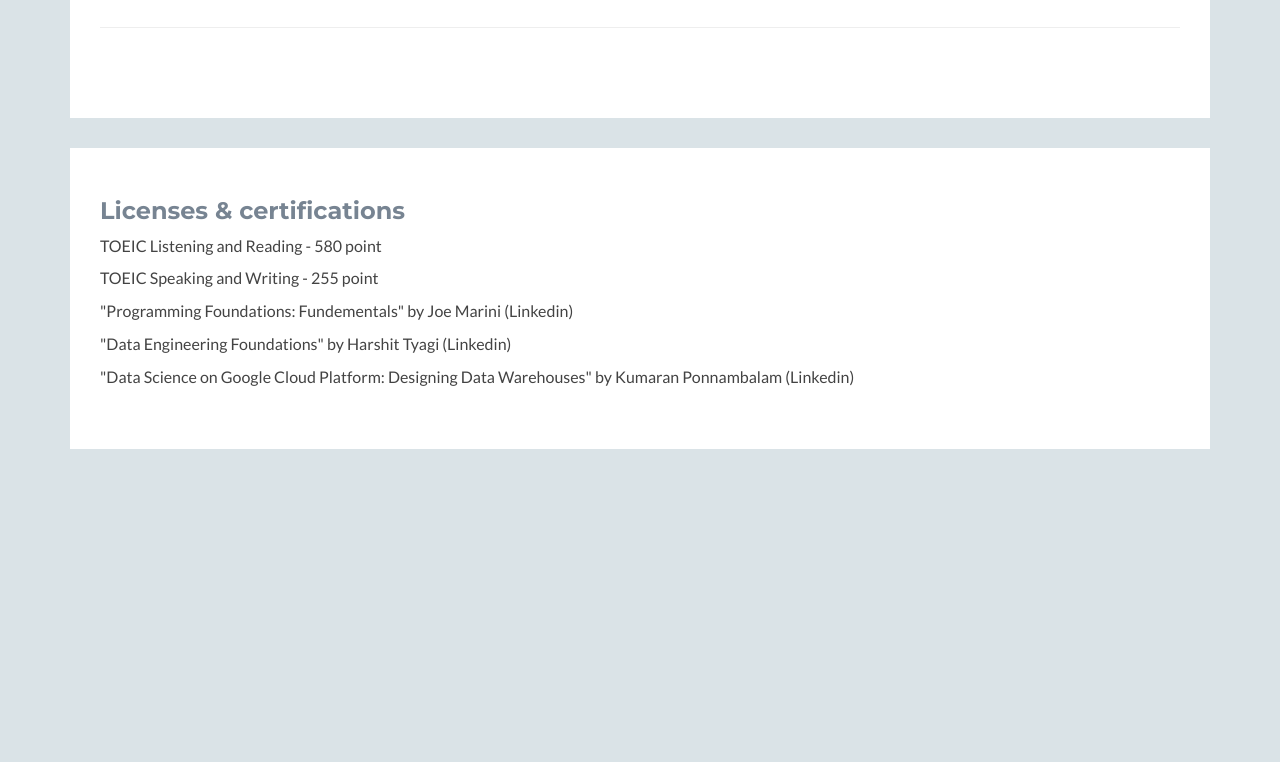
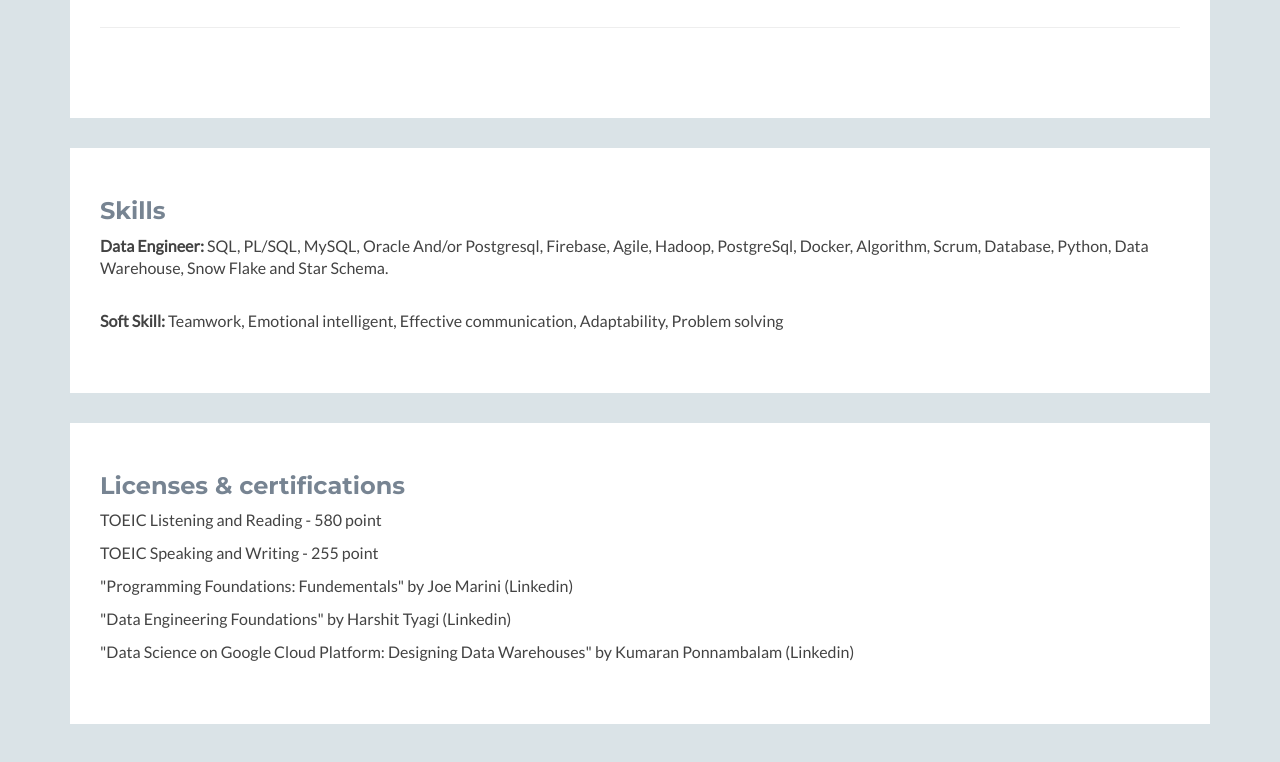
Before and after one commit to hoainam5301/HoaiNam_CV, a plain HTML site: page index.html in a window 1280 px wide. Shown: the part 2773-3535 px from the top of the page. Before the commit the page ends 3312 px from the top, so only its background shows below. Drawn offline with nearby package versions, Linux system fonts and the light colour scheme.

Commit message:
update code

```diff
--- a/index.html
+++ b/index.html
@@ -68,7 +68,8 @@
                                         working there, I took part in projects involving data and discovered my strong
                                         interest in being a data engineer. As a result, I've been consistently learning
                                         and gaining experience to excel in this role. I improved my skills in analyzing,
-                                        solving problems, and working in teams during my time there. For long-term goal, I want to
+                                        solving problems, and working in teams during my time there. For long-term goal,
+                                        I want to
                                         become an expert in Data Engineering.</p>
                                     <ul class="list-unstyled">
                                         <li><i class="fa fa-map-marker"></i><span class="sr-only">Location:</span> Thu
@@ -158,8 +159,8 @@
                                     <p>- Use Python to scrape data about product information from online and offline
                                         sales channels, then dump the data into a data lake. </p>
                                     <p>- Store the Data Lake by Hadoop. </p>
-                                    <p>- Extract the data from Kafka, group them as a window, transform and load them
-                                        back to Postgres SQL. </p>
+                                    <p>- Extract the data from Kafka, Transform and Load them
+                                        back to Postgres SQL.(ETL)</p>
                                     <p><b>Tech Stack:</b> Python, Kafka, Docker, Docker Compose, Hadoop, PLSQL, MySQL,
                                         Airflow,
                                         PostgreSQL, Dremio</p>
@@ -214,6 +215,25 @@
                 </section><!--//section-->
                 <section class="projects section">
                     <div class="section-inner">
+                        <h3 class="section-title">Skills</h3>
+                        <div class="spacer" data-height="97"></div>
+                        <div class="content">
+                            <div class="item">
+                                <p><b>Data Engineer:</b> SQL, PL/SQL, MySQL, Oracle And/or Postgresql, Firebase, Agile,
+                                    Hadoop, PostgreSql, Docker,
+                                    Algorithm, Scrum, Database, Python, Data Warehouse, Snow Flake and Star Schema.
+                                </p>
+                            </div>
+                            <div class="item">
+                                <p><b>Soft Skill:</b> Teamwork, Emotional intelligent, Effective
+                                    communication, Adaptability, Problem solving
+                                </p>
+                            </div>
+                        </div>
+                    </div>
+                </section>
+                <section class="projects section">
+                    <div class="section-inner">
                         <h3 class="section-title">Licenses & certifications</h3>
                         <div class="spacer" data-height="97"></div>
                         <div class="content">
```
